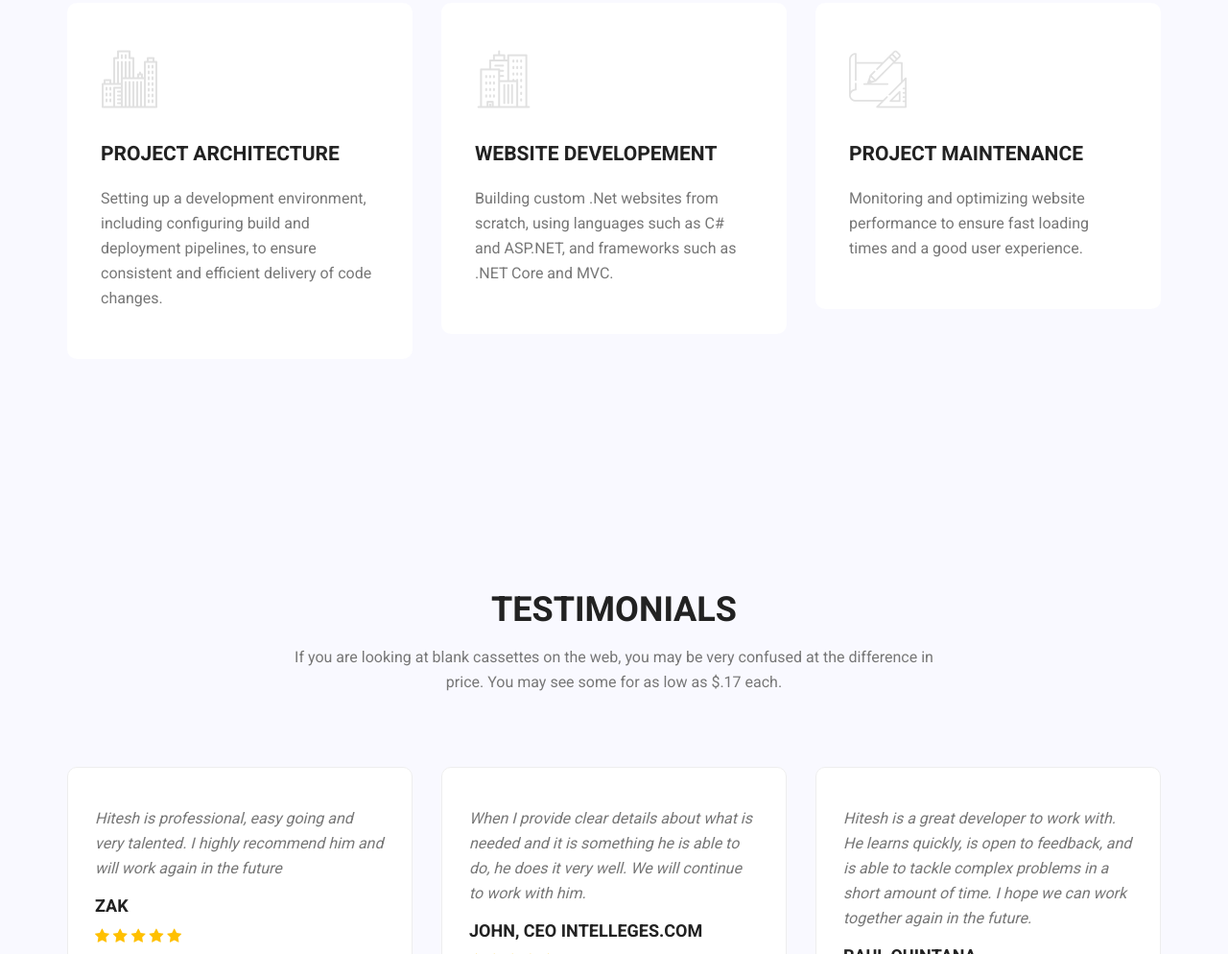
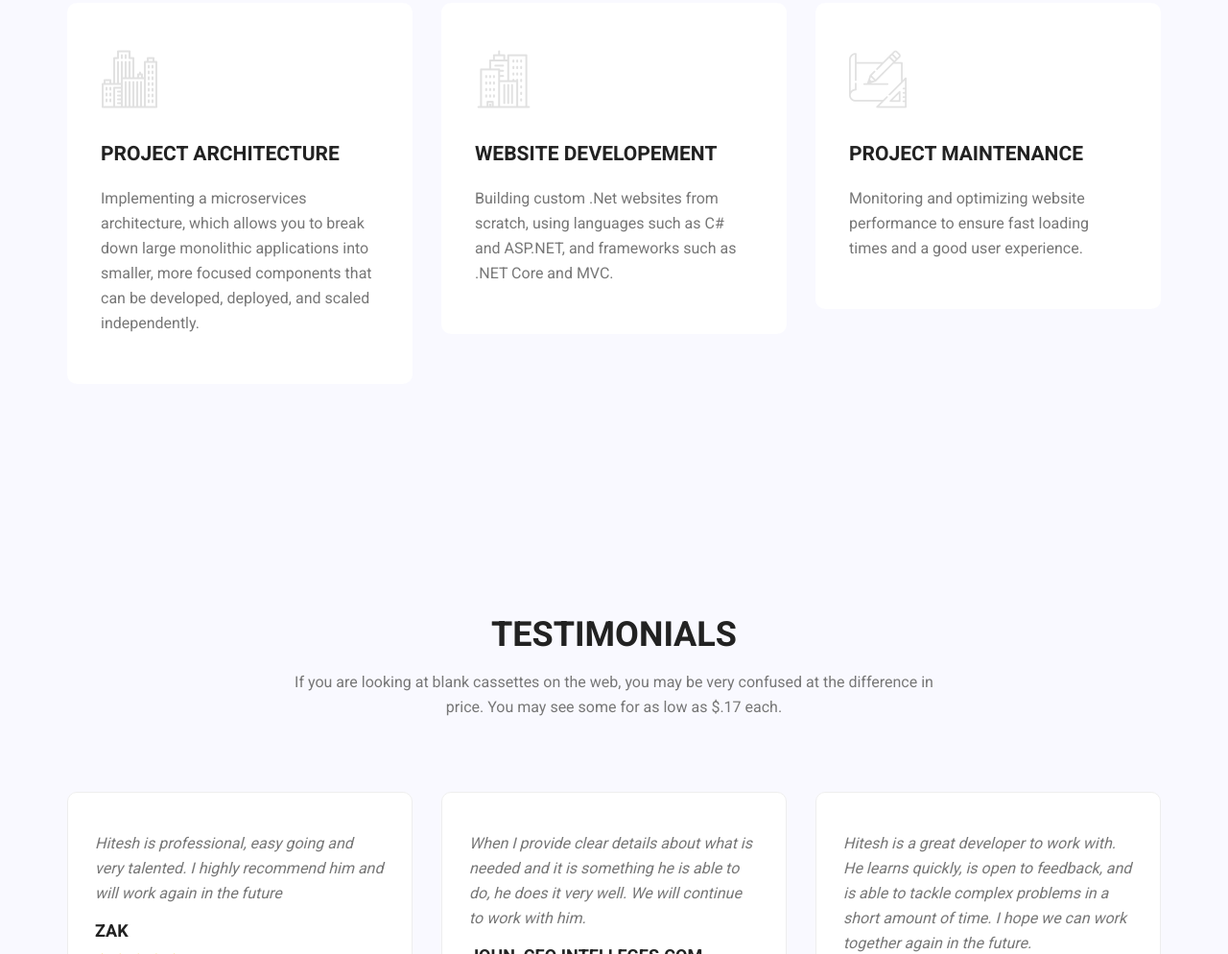
Before and after one commit to hitesh29889/DevHitesh, a plain HTML site: page index.html in a window 1280 px wide. Shown: the part 3194-4188 px from the top of the page at 96% size. Drawn offline with Linux system fonts and the light colour scheme.

Commit message:
update details

```diff
--- a/index.html
+++ b/index.html
@@ -305,7 +305,7 @@
         				<div class="feature_item">
         					<i class="flaticon-city"></i>
         					<h4>Project architecture</h4>
-        					<p>Setting up a development environment, including configuring build and deployment pipelines, to ensure consistent and efficient delivery of code changes.</p>
+        					<p>Implementing a microservices architecture, which allows you to break down large monolithic applications into smaller, more focused components that can be developed, deployed, and scaled independently.</p>
         				</div>
         			</div>
         			<div class="col-lg-4 col-md-6">
```
